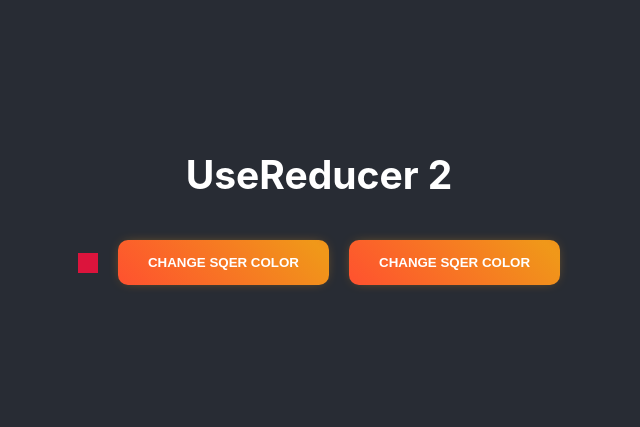
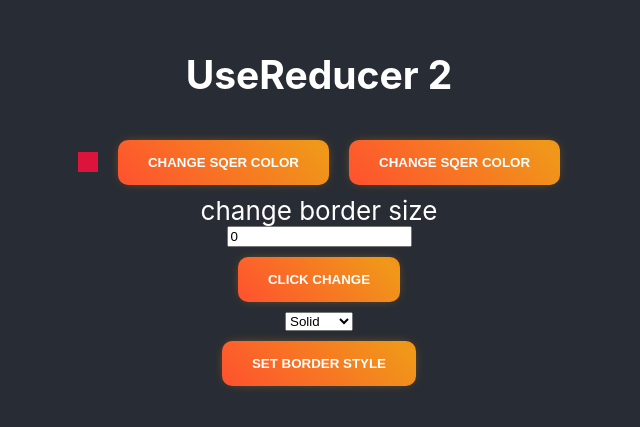
Before and after one commit to Jakavickis/drontai, a React (Create React App) app in the folder r1/: page / in a window 1280 px wide. Shown: the part 193-620 px from the top of the page, without its empty margins (321-961 px from the left). Built offline with nearby package versions, Linux system fonts and the light colour scheme.

Commit message:
borderStyle

```diff
--- a/r1/src/Actions/017.js
+++ b/r1/src/Actions/017.js
@@ -1,4 +1,4 @@
-import { COLOR_3, SQ_SIZE } from "../Constants/017";
+import { BORDER_INPUT, COLOR_3, COLOR_3_BORDER_STYLE, SQ_SIZE } from "../Constants/017";
 
 export function actionColor3() {
     return {
@@ -10,3 +10,15 @@ export function actionSqSize() {
         type: SQ_SIZE
     }
 }
+export function actionBorder(border) {
+    return {
+        type: BORDER_INPUT,
+        payload: border
+    }
+}
+export function actionColor3BorderStle(border) {
+    return {
+        type: COLOR_3_BORDER_STYLE,
+        payload: border
+    }
+}
--- a/r1/src/Components/017/ColorSqer.jsx
+++ b/r1/src/Components/017/ColorSqer.jsx
@@ -1,14 +1,20 @@
+import { useState } from "react";
 import { useReducer } from "react";
-import { actionColor3, actionSqSize } from "../../Actions/017";
+import { actionBorder, actionColor3, actionColor3BorderStle, actionSqSize } from "../../Actions/017";
 import colorSqer from "../../Reducers/colorSqer";
 
 function ColorSqer() {
 
     const [colors, dispachColorsSqer] = useReducer(colorSqer, {
         color: 1,
-        size: 20
+        size: 20,
+        borders: 0,
+        borderStyle: 'solid'
     });
     // const [sizeSq, dispachSizeSq] = useReducer(colorSqer, { size: 1 });
+
+    const [border, setBorder] = useState(0);
+    const [borderStyles, setBorderStyles] = useState('solid');
 
     return (
         <>
@@ -16,7 +22,9 @@ function ColorSqer() {
                 <div className="kv" style={{
                     backgroundColor: ['crimson', 'blue', 'red'][colors.color - 1],
                     width: colors.size + 'px',
-                    height: colors.size + 'px'
+                    height: colors.size + 'px',
+                    border: colors.borders + 'px ' + colors.borderStyle + ' pink'
+
                     // width: ['50px', '100px', '150px'][sizeSq.size - 1],
                     // height: ['50px', '100px', '150px'][sizeSq.size - 1]
                 }}>
@@ -24,6 +32,17 @@ function ColorSqer() {
                 <button onClick={() => dispachColorsSqer(actionColor3())}>change sqer color</button>
                 <button onClick={() => dispachColorsSqer(actionSqSize())}>change sqer color</button>
             </div>
+
+            change border size <input type="number" value={border} onChange={e => setBorder(e.target.value)}></input>
+            <button onClick={() => dispachColorsSqer(actionBorder(border))}>click change</button>
+
+            <select value={borderStyles} onChange={e => setBorderStyles(e.target.value)}>
+                <option value="solid">Solid</option>
+                <option value="dotted">Dotted</option>
+                <option value="dashed">Dashed</option>
+            </select>
+            <button onClick={() => { dispachColorsSqer(actionColor3BorderStle(borderStyles)) }}>Set Border Style</button>
+
         </>
     )
 }
--- a/r1/src/Constants/017.js
+++ b/r1/src/Constants/017.js
@@ -1,2 +1,4 @@
 export const COLOR_3 = 'COLOR_3';
 export const SQ_SIZE = 'SQ_SIZE';
+export const BORDER_INPUT = 'BORDER_INPUT';
+export const COLOR_3_BORDER_STYLE = 'SELECT_BORDER';
--- a/r1/src/Reducers/colorSqer.js
+++ b/r1/src/Reducers/colorSqer.js
@@ -1,4 +1,4 @@
-import { COLOR_3, SQ_SIZE } from "../Constants/017";
+import { BORDER_INPUT, COLOR_3, COLOR_3_BORDER_STYLE, SQ_SIZE } from "../Constants/017";
 
 function colorSqer(state, action) {
     const newState = { ...state }
@@ -12,6 +12,12 @@ function colorSqer(state, action) {
         // case SQ_SIZE:
         //     newState.size = newState.size === 3 ? 1 : newState.size + 1
         //     break
+        case BORDER_INPUT:
+            newState.borders = action.payload
+            break
+        case COLOR_3_BORDER_STYLE:
+            newState.borderStyle = action.payload;
+            break;
         default:
     }
 
```
